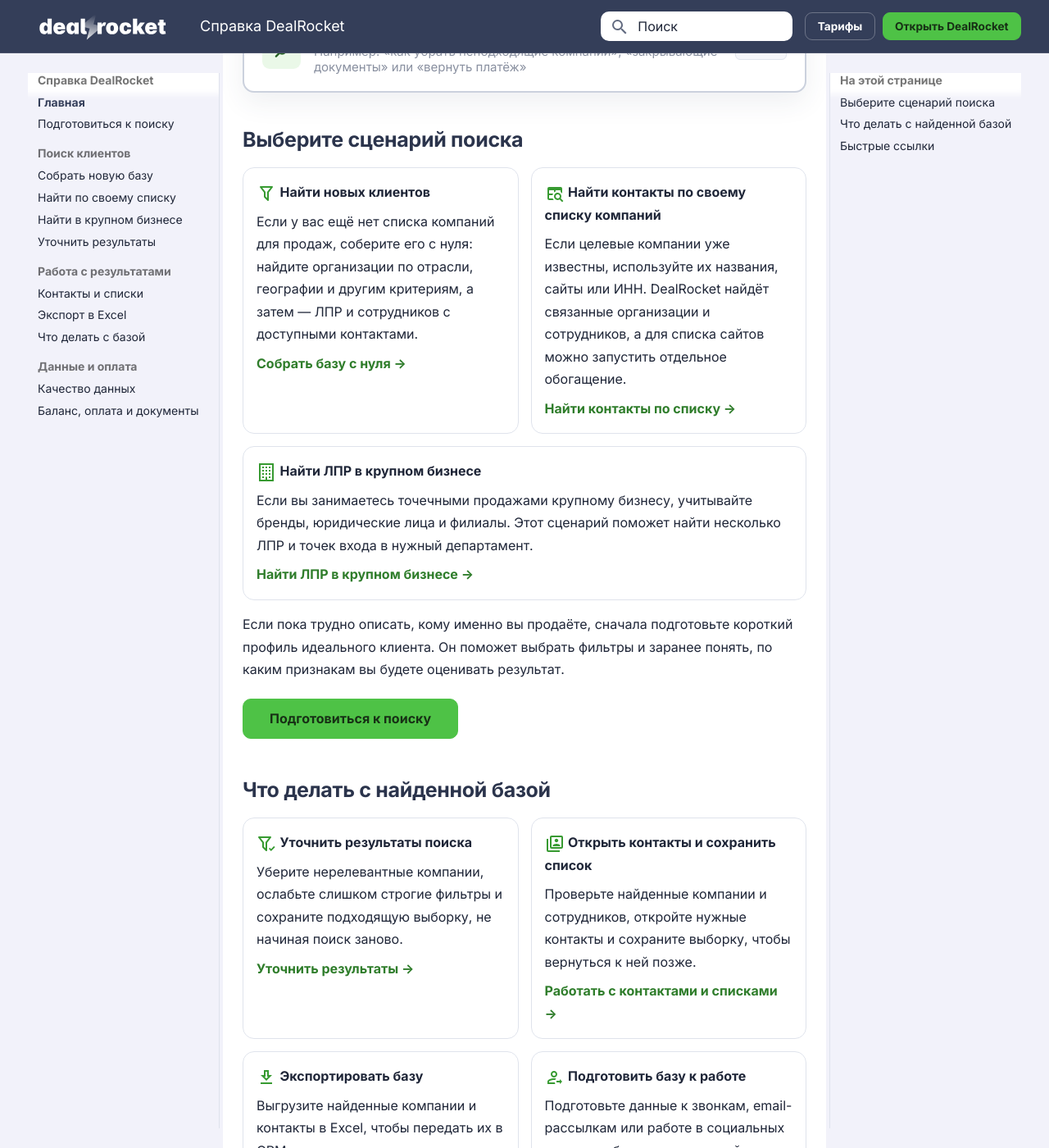
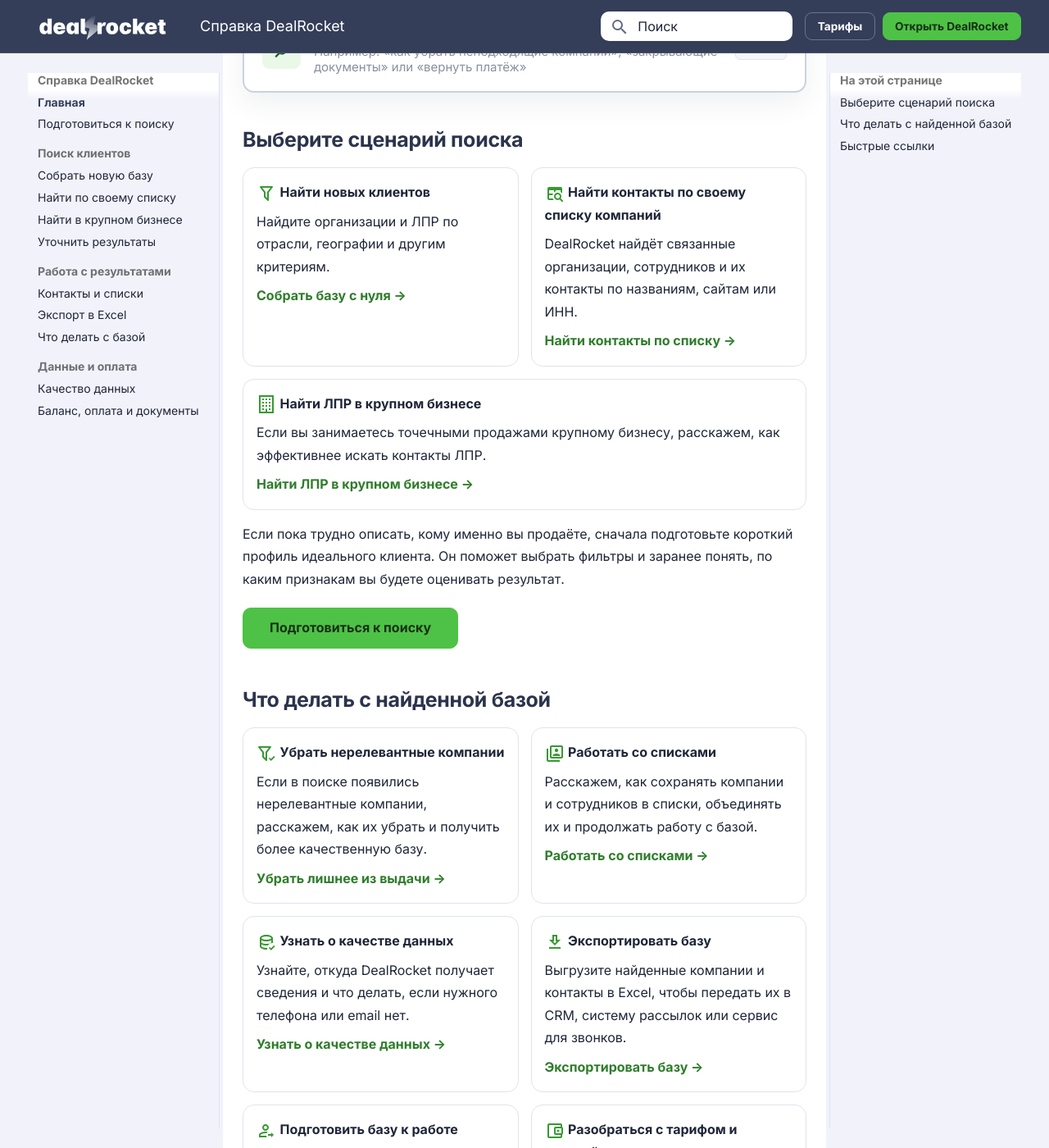
Before and after one commit to prikazchikof/dealrocket-help, an MkDocs documentation site: the page built from docs/index.md, in a window 1280 px wide and 1400 px high, scrolled down 289 px. Shown: the whole window at 82% size. Built offline with MkDocs 1.6.1 and Material for MkDocs 9.7.7, drawn with Linux system fonts in a browser that asks for light colours; some of the changed text lies outside the part shown.

Commit message:
content: tighten homepage guidance

```diff
--- a/docs/index.md
+++ b/docs/index.md
@@ -26,19 +26,19 @@
 
 -   :material-filter-outline:{ .lg .middle } **Найти новых клиентов**
 
-    Если у вас ещё нет списка компаний для продаж, соберите его с нуля: найдите организации по отрасли, географии и другим критериям, а затем — ЛПР и сотрудников с доступными контактами.
+    Найдите организации и ЛПР по отрасли, географии и другим критериям.
 
     [Собрать базу с нуля →](search/index.md){ .help-card-link }
 
 -   :material-table-search:{ .lg .middle } **Найти контакты по своему списку компаний**
 
-    Если целевые компании уже известны, используйте их названия, сайты или ИНН. DealRocket найдёт связанные организации и сотрудников, а для списка сайтов можно запустить отдельное обогащение.
+    DealRocket найдёт связанные организации, сотрудников и их контакты по названиям, сайтам или ИНН.
 
     [Найти контакты по списку →](search/company-list/index.md){ .help-card-link }
 
 -   :material-office-building-outline:{ .lg .middle } **Найти ЛПР в крупном бизнесе**
 
-    Если вы занимаетесь точечными продажами крупному бизнесу, учитывайте бренды, юридические лица и филиалы. Этот сценарий поможет найти несколько ЛПР и точек входа в нужный департамент.
+    Если вы занимаетесь точечными продажами крупному бизнесу, расскажем, как эффективнее искать контакты ЛПР.
 
     [Найти ЛПР в крупном бизнесе →](search/large-business/index.md){ .help-card-link }
 
@@ -52,17 +52,23 @@
 
 <div class="grid cards help-card-grid result-cards" markdown>
 
--   :material-filter-check-outline:{ .lg .middle } **Уточнить результаты поиска**
+-   :material-filter-check-outline:{ .lg .middle } **Убрать нерелевантные компании**
 
-    Уберите нерелевантные компании, ослабьте слишком строгие фильтры и сохраните подходящую выборку, не начиная поиск заново.
+    Если в поиске появились нерелевантные компании, расскажем, как их убрать и получить более качественную базу.
 
-    [Уточнить результаты →](search/refine/index.md){ .help-card-link }
+    [Убрать лишнее из выдачи →](search/refine/index.md){ .help-card-link }
 
--   :material-account-box-multiple-outline:{ .lg .middle } **Открыть контакты и сохранить список**
+-   :material-account-box-multiple-outline:{ .lg .middle } **Работать со списками**
 
-    Проверьте найденные компании и сотрудников, откройте нужные контакты и сохраните выборку, чтобы вернуться к ней позже.
+    Расскажем, как сохранять компании и сотрудников в списки, объединять их и продолжать работу с базой.
 
-    [Работать с контактами и списками →](contacts/index.md){ .help-card-link }
+    [Работать со списками →](contacts/index.md){ .help-card-link }
+
+-   :material-database-check-outline:{ .lg .middle } **Узнать о качестве данных**
+
+    Узнайте, откуда DealRocket получает сведения и что делать, если нужного телефона или email нет.
+
+    [Узнать о качестве данных →](data-quality/index.md){ .help-card-link }
 
 -   :material-download-outline:{ .lg .middle } **Экспортировать базу**
 
```
Also changed, not shown: other parts of docs/index.md (+0 -6 lines).
